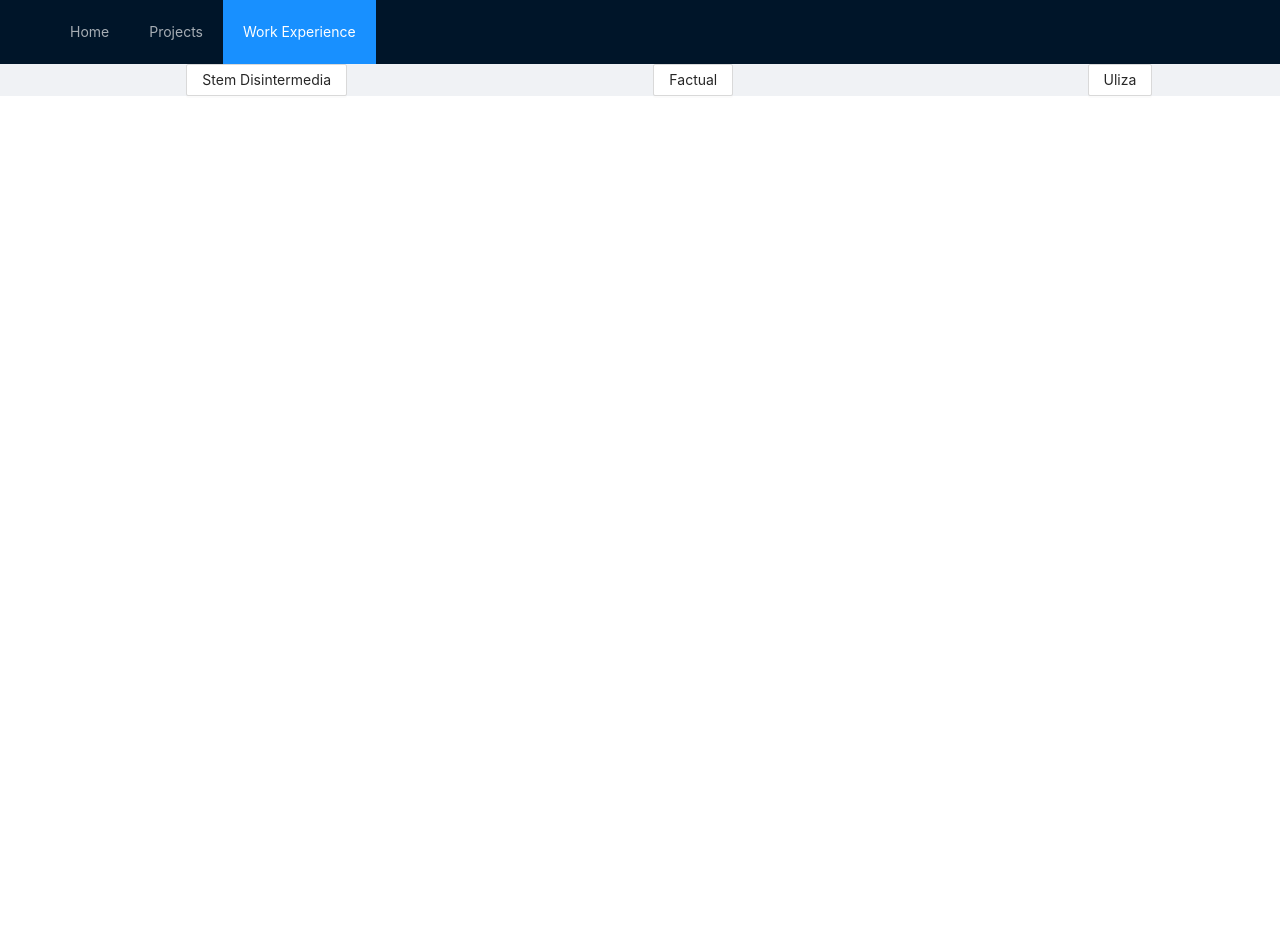
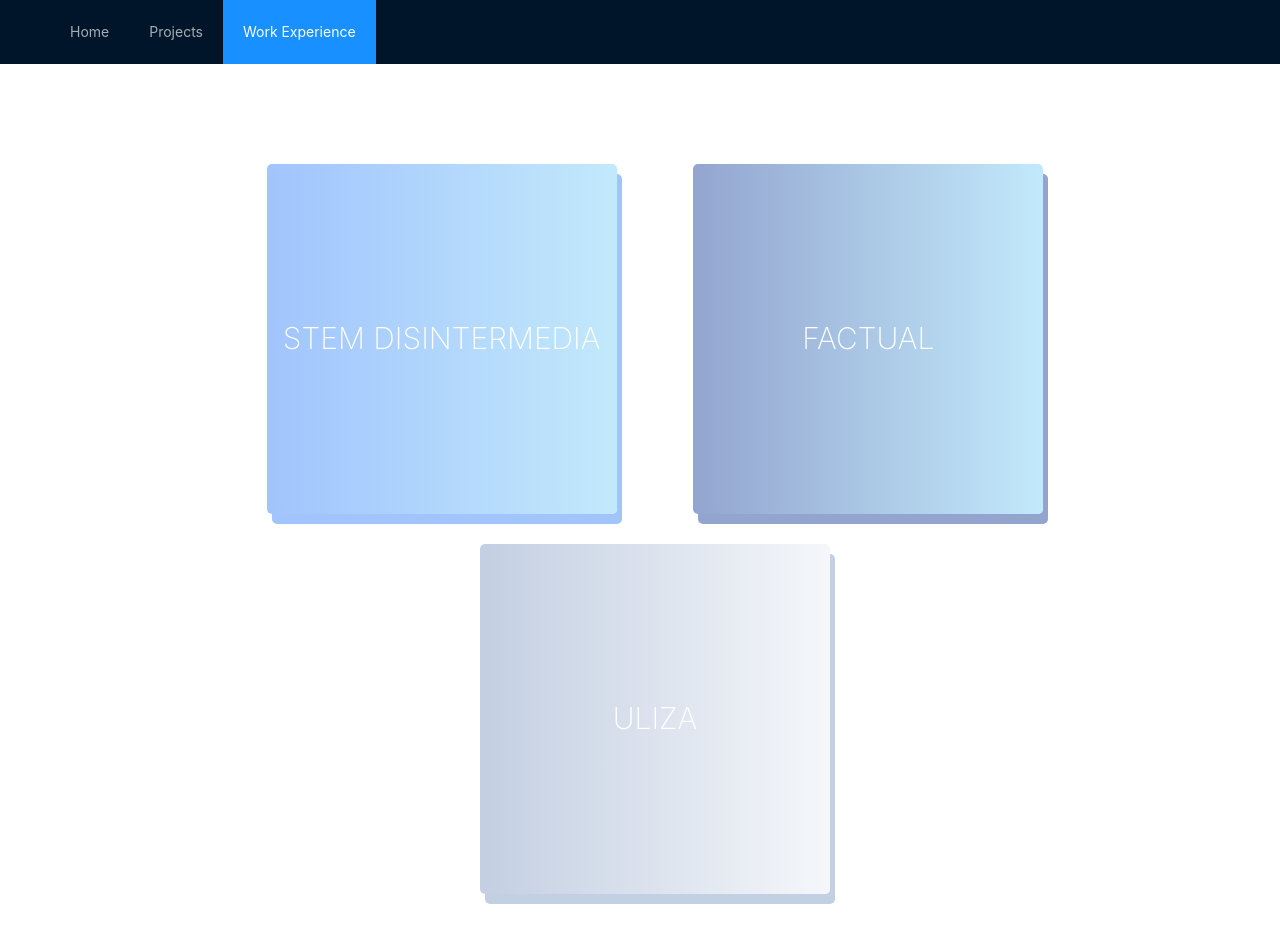
Before and after one commit to caseyjt98/personal-site, a React (Create React App) app: page / in a window 1280 px wide. Both pictures are taken after a click on the item "Work Experience". Shown: the top 942 px of the page. Before the commit the page ends 800 px from the top, so only its background shows below. Built offline with nearby package versions, Linux system fonts and the light colour scheme.

Commit message:
basic button formatting on work page

```diff
--- a/src/WorkPage/WorkPage.css
+++ b/src/WorkPage/WorkPage.css
@@ -0,0 +1,45 @@
+
+.container {
+    background-color: white;
+    padding-bottom: 75px;
+}
+
+.row-one {
+    padding-top: 100px;
+    padding-bottom: 30px;
+}
+
+button {
+    text-transform: uppercase;
+    height: 350px;
+    width: 350px;
+    color: white;
+    text-shadow: 1px 1px 9px #00000000;
+    font-weight: 200;
+    font-size: 30px;
+    text-decoration: none;
+    border-radius: 5px;
+    display: inline-block;
+    border: none;
+    transition: all 0.4s ease 0s;
+}
+
+button:hover {
+    letter-spacing: 2px;
+}
+
+#stem {
+    background: linear-gradient(to right, #a1c4fd, #c2e9fb);
+    box-shadow: 5px 10px #a1c4fd;
+
+}
+
+#factual {
+    background: linear-gradient(to right, #93a5cf, #c2e9fb);
+    box-shadow: 5px 10px #93a5cf;
+}
+
+#uliza {
+    background: linear-gradient(to right, #c3cfe2, #f5f7fa);
+    box-shadow: 5px 10px #c3cfe2;
+}
--- a/src/WorkPage/WorkPage.js
+++ b/src/WorkPage/WorkPage.js
@@ -1,20 +1,24 @@
 import React from 'react';
-import { Button, Col, Row } from 'antd';
+import { Col, Row } from 'antd';
+import './WorkPage.css'
 
 
 class WorkPage extends React.Component {
     render() {
+
         return (
-            <div>
+            <div className="container">
+                <Row className="row-one">
+                    <Col lg={{ span: 6, offset: 5 }}>
+                        <button id="stem" > Stem Disintermedia </button>
+                    </Col>
+                    <Col lg={{ span: 6, offset: 2 }}>
+                        <button id="factual" > Factual </button>
+                    </Col>
+                </Row>
                 <Row>
-                    <Col xs={{ span: 5, offset: 1 }} lg={{ span: 6, offset: 2 }}>
-                        <Button> Stem Disintermedia </Button>
-                    </Col>
-                    <Col xs={{ span: 11, offset: 1 }} lg={{ span: 6, offset: 2 }}>
-                        <Button> Factual </Button>
-                    </Col>
-                    <Col xs={{ span: 5, offset: 1 }} lg={{ span: 6, offset: 2 }}>
-                        <Button> Uliza </Button>
+                    <Col lg={{ span: 6, offset: 9 }}>
+                        <button id="uliza" > Uliza </button>
                     </Col>
                 </Row>
             </div>
```
